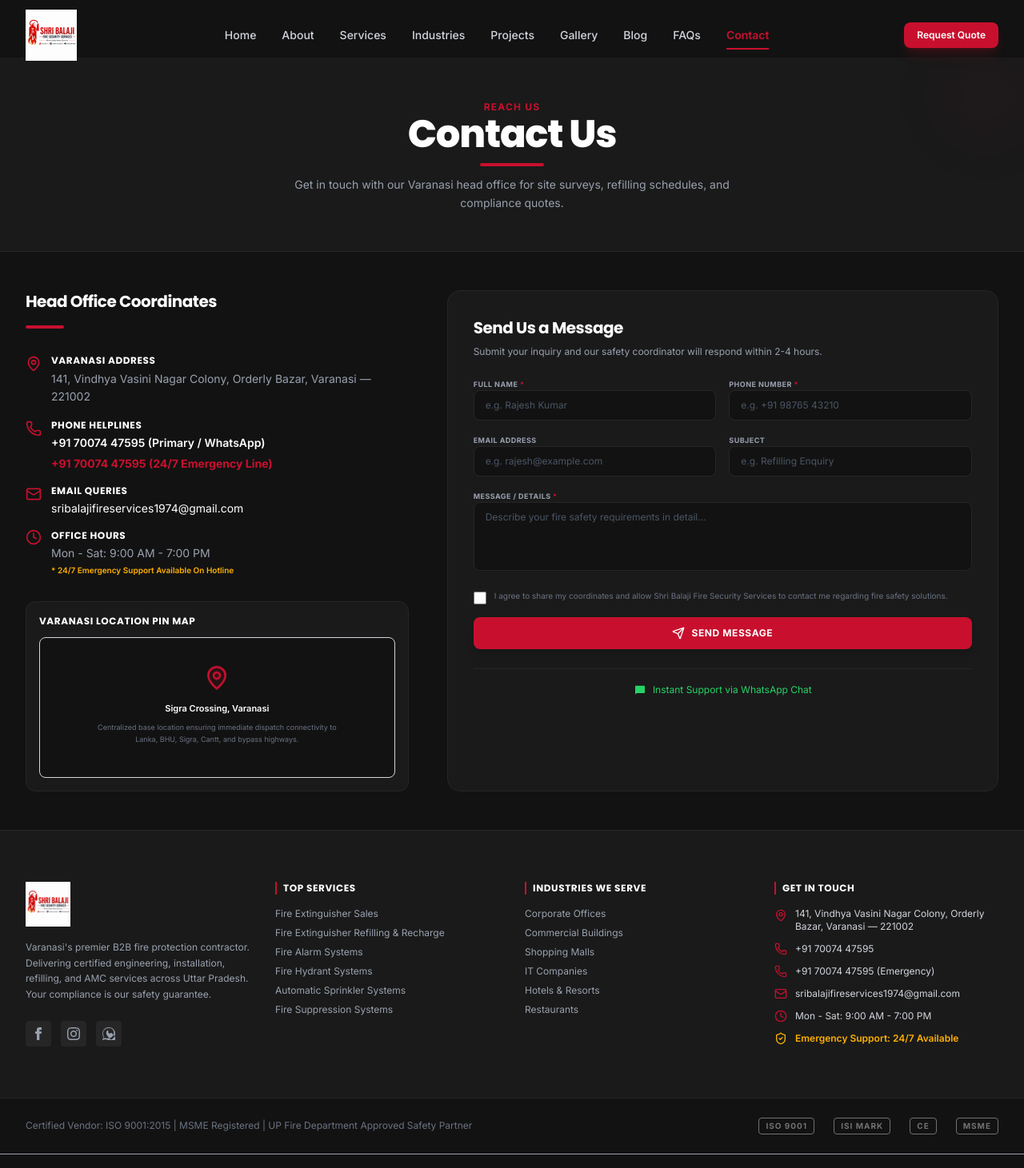
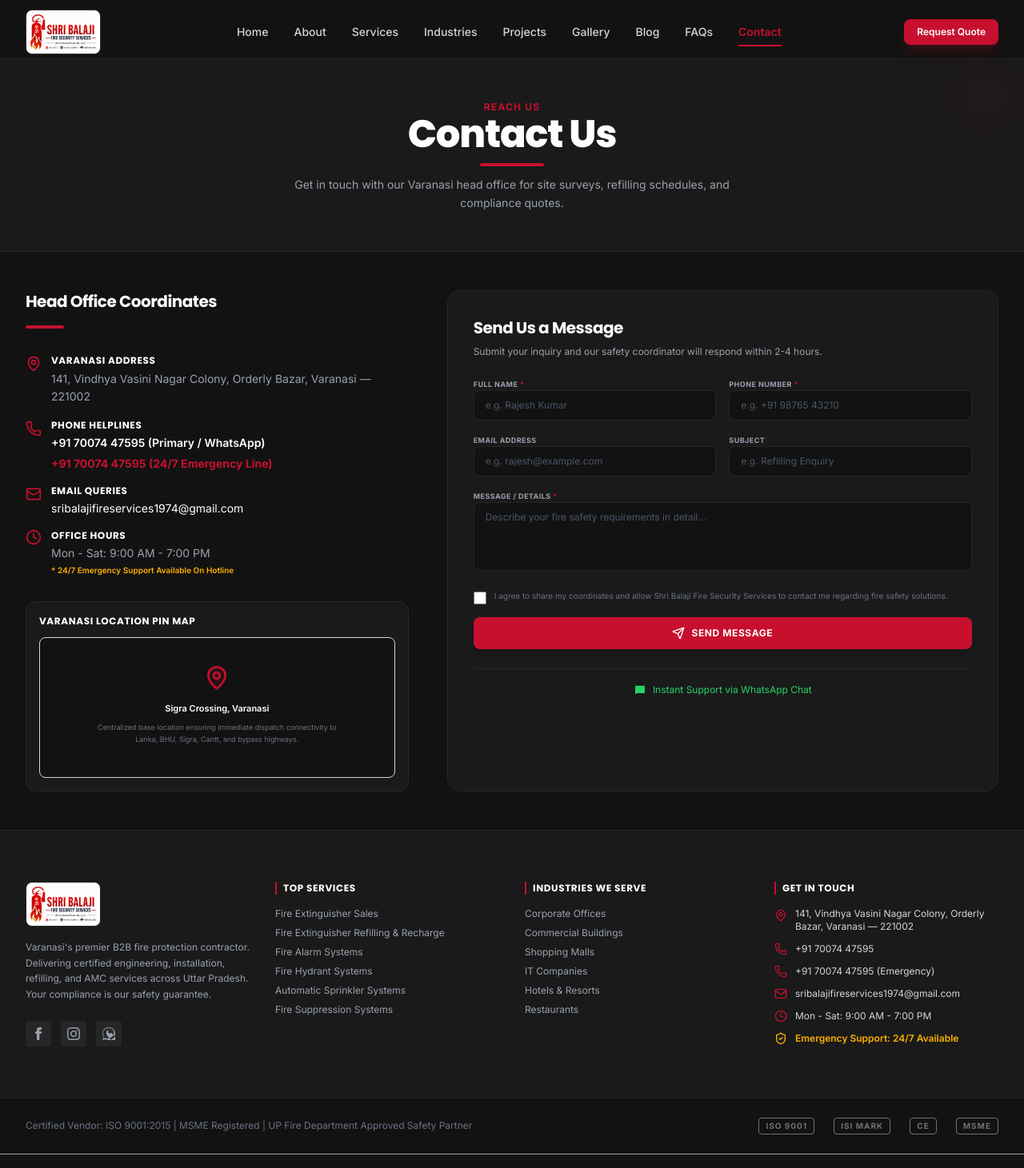
Before and after one commit to Gankit27500/shribalajifireservices, a Next.js app: page /contact in a window 1280 px wide. Shown: the top 1461 px of the page at 80% size. Built offline with nearby package versions, Linux system fonts and the light colour scheme.

Commit message:
fix: crop logo white margins and enhance visual centering

```diff
--- a/src/components/Footer.tsx
+++ b/src/components/Footer.tsx
@@ -18,7 +18,7 @@
             <img
               src="/images/logo.png"
               alt="Shri Balaji Fire Security Services Logo"
-              className="h-14 w-auto object-contain hover:scale-102 transition-all"
+              className="h-14 w-auto object-contain bg-white rounded-lg p-1 border border-charcoal-800 hover:scale-102 transition-all"
             />
           </Link>
           <p className="text-xs text-gray-400 leading-relaxed">
--- a/src/components/Header.tsx
+++ b/src/components/Header.tsx
@@ -72,7 +72,7 @@
               <img
                 src="/images/logo.png"
                 alt="Shri Balaji Fire Security Services Logo"
-                className="h-12 sm:h-16 w-auto object-contain hover:scale-102 transition-all"
+                className="h-10 sm:h-14 w-auto object-contain bg-white rounded-lg p-1 border border-charcoal-700 hover:scale-102 transition-all"
               />
             </Link>
 
```
Also changed, not shown: public/images/logo.jpg, public/images/logo.png.
